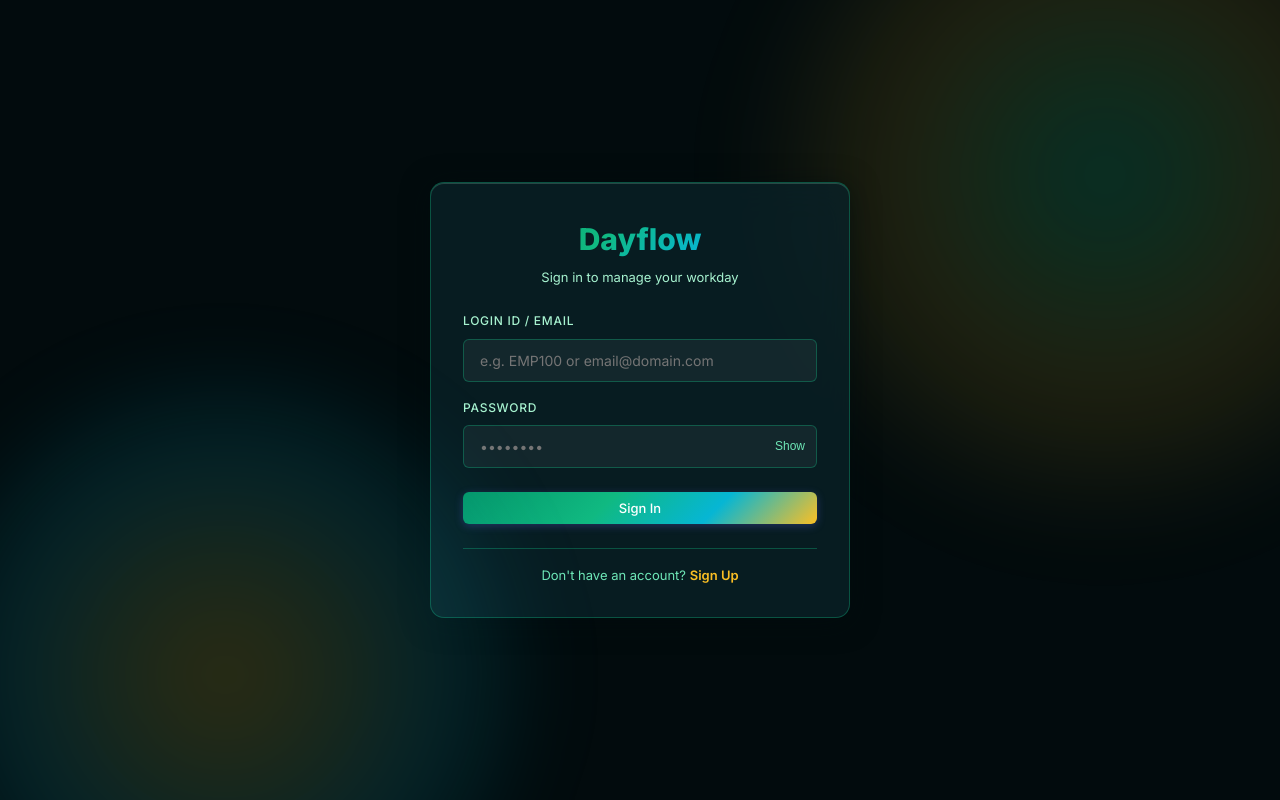
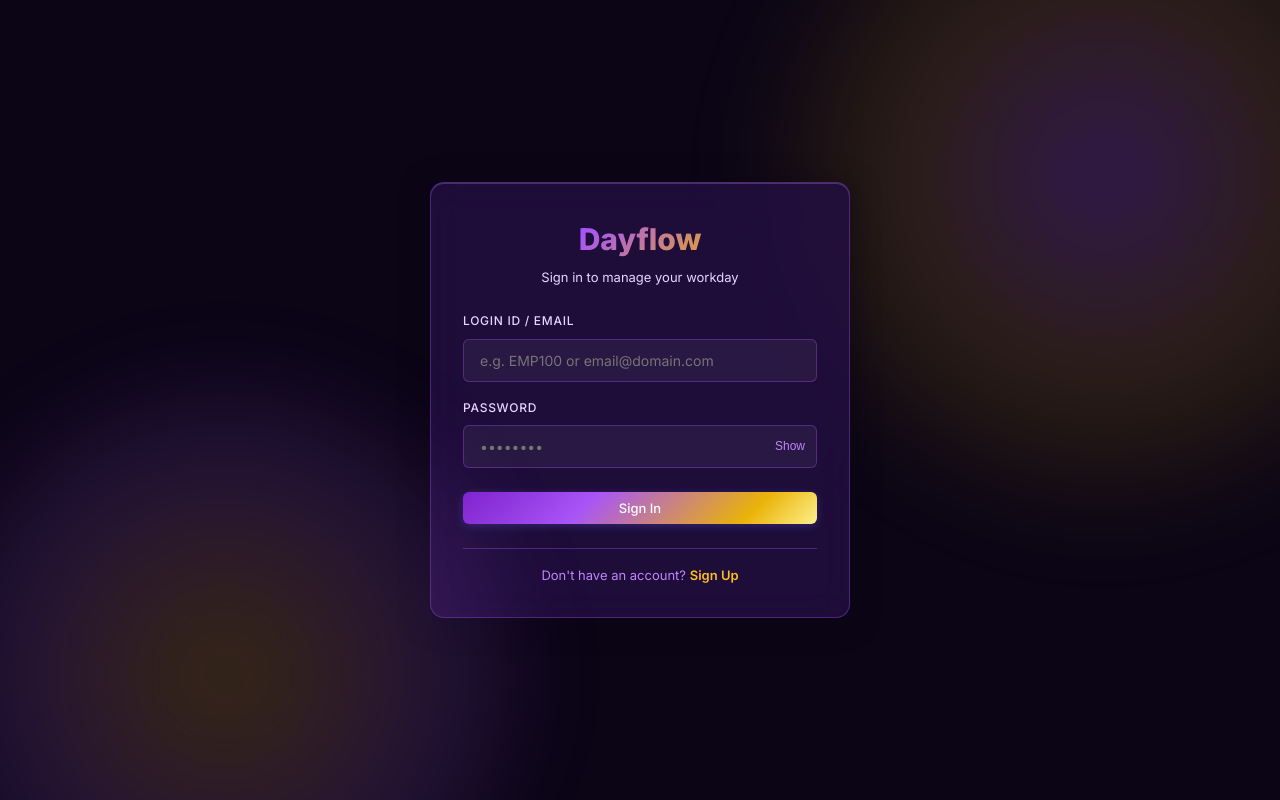
Before and after one commit to TechGajana/Dayflow, a Next.js app in the folder frontend/: page /login in a window 1280 px wide. Built offline with nearby package versions, Linux system fonts and the light colour scheme; no server answers.

Commit message:
style: Transform design system to Royal Imperial Velvet and Champagne Gold palette

```diff
--- a/frontend/src/app/globals.css
+++ b/frontend/src/app/globals.css
@@ -5,45 +5,45 @@
 
 @import url('https://fonts.googleapis.com/css2?family=Inter:wght@300;400;500;600;700;800&display=swap');
 
-/* ---- Design Tokens — Aurora Emerald & Liquid Gold System ---- */
+/* ---- Design Tokens — Royal Imperial Velvet & Champagne Gold System ---- */
 :root {
   /* Colors */
-  --bg-primary: #020b0d; /* Deep Oceanic Aurora Black */
-  --bg-secondary: #06161a; /* Dark Cyber Emerald Header */
-  --bg-tertiary: #0a2228; /* Satin Jade Container */
-  --bg-card: rgba(10, 34, 40, 0.78); /* Glass Satin Emerald with Aurora Glow */
-  --bg-card-hover: rgba(16, 52, 60, 0.88);
+  --bg-primary: #0b0516; /* Deep Imperial Midnight Velvet */
+  --bg-secondary: #170a2c; /* Rich Royal Amethyst Header */
+  --bg-tertiary: #240f44; /* Satin Imperial Purple Container */
+  --bg-card: rgba(36, 15, 68, 0.78); /* Glass Satin Velvet with Imperial Glow */
+  --bg-card-hover: rgba(54, 22, 102, 0.88);
   --bg-glass: rgba(255, 255, 255, 0.05);
   --bg-glass-hover: rgba(255, 255, 255, 0.09);
 
-  --border-primary: rgba(16, 185, 129, 0.35); /* Vivid Emerald Glow Outline */
-  --border-secondary: rgba(251, 191, 36, 0.35); /* Liquid Gold Glow Outline */
-  --border-accent: rgba(251, 191, 36, 0.65); /* Electric Gold Glow */
+  --border-primary: rgba(168, 85, 247, 0.35); /* Royal Violet Glow Outline */
+  --border-secondary: rgba(234, 179, 8, 0.35); /* Champagne Gold Outline */
+  --border-accent: rgba(234, 179, 8, 0.65); /* Electric Gold Glow */
 
-  --text-primary: #f0fdf4; /* Luminous Emerald White */
-  --text-secondary: #a7f3d0; /* Mint Pearl Silver */
-  --text-tertiary: #6ee7b7; /* Soft Jade Platinum */
-  --text-accent: #fbbf24; /* Liquid Neon Gold Highlight */
+  --text-primary: #faf5ff; /* Luminous Royal White */
+  --text-secondary: #e9d5ff; /* Soft Lavender Gold */
+  --text-tertiary: #c084fc; /* Amethyst Platinum */
+  --text-accent: #fbbf24; /* Champagne Imperial Gold Highlight */
   --text-link: #fef08a; /* Electric Gold Link */
 
-  --accent-primary: #10b981; /* Hero Accent: Vivid Emerald Green (#10B981) */
-  --accent-primary-hover: #059669;
-  --accent-gradient: linear-gradient(135deg, #059669 0%, #10b981 40%, #06b6d4 70%, #fbbf24 100%); /* Deep Emerald → Electric Cyan → Liquid Gold Shimmer */
-  --accent-gradient-soft: linear-gradient(135deg, rgba(16, 185, 129, 0.35) 0%, rgba(251, 191, 36, 0.25) 100%);
+  --accent-primary: #9333ea; /* Hero Accent: Royal Majesty Purple (#9333EA) */
+  --accent-primary-hover: #a855f7;
+  --accent-gradient: linear-gradient(135deg, #7e22ce 0%, #a855f7 35%, #eab308 80%, #fef08a 100%); /* Royal Velvet → Bright Majesty Amethyst → Champagne Gold */
+  --accent-gradient-soft: linear-gradient(135deg, rgba(168, 85, 247, 0.35) 0%, rgba(234, 179, 8, 0.25) 100%);
 
   --success: #34d399;
   --warning: #fbbf24;
   --danger: #f43f5e;
   --info: #38bdf8;
 
-  --avatar-gradient: linear-gradient(135deg, #059669 0%, #06b6d4 50%, #fbbf24 100%);
+  --avatar-gradient: linear-gradient(135deg, #7e22ce 0%, #a855f7 50%, #fbbf24 100%);
 
-  /* High Intensity Aurora Glows */
+  /* High Intensity Imperial Glows */
   --shadow-sm: 0 2px 4px rgba(0, 0, 0, 0.5);
-  --shadow-md: 0 4px 18px rgba(16, 185, 129, 0.35);
-  --shadow-lg: 0 8px 36px rgba(2, 11, 13, 0.9), 0 0 25px rgba(16, 185, 129, 0.4);
-  --shadow-glow: 0 0 35px rgba(16, 185, 129, 0.5), 0 0 20px rgba(251, 191, 36, 0.35); /* Dual Emerald & Liquid Gold Glow */
-  --shadow-card: 0 4px 28px rgba(2, 11, 13, 0.6), inset 0 1px 0 rgba(167, 243, 208, 0.2);
+  --shadow-md: 0 4px 18px rgba(168, 85, 247, 0.35);
+  --shadow-lg: 0 8px 36px rgba(11, 5, 22, 0.9), 0 0 25px rgba(168, 85, 247, 0.4);
+  --shadow-glow: 0 0 35px rgba(168, 85, 247, 0.5), 0 0 22px rgba(234, 179, 8, 0.35); /* Royal Violet & Champagne Gold Glow */
+  --shadow-card: 0 4px 28px rgba(11, 5, 22, 0.6), inset 0 1px 0 rgba(233, 213, 255, 0.2);
 
   /* Typography */
   --font-family: 'Inter', -apple-system, BlinkMacSystemFont, 'Segoe UI', sans-serif;
@@ -103,11 +103,11 @@ body {
   color: var(--text-primary);
   background-color: var(--bg-primary);
   background-image:
-    radial-gradient(rgba(167, 243, 208, 0.12) 1.5px, transparent 1.5px),
-    radial-gradient(circle at 10% 15%, rgba(16, 185, 129, 0.35) 0%, transparent 50%),
-    radial-gradient(circle at 90% 85%, rgba(251, 191, 36, 0.22) 0%, transparent 50%),
-    radial-gradient(circle at 50% 50%, rgba(6, 182, 212, 0.18) 0%, transparent 75%),
-    radial-gradient(circle at 80% 20%, rgba(124, 58, 237, 0.2) 0%, transparent 50%);
+    radial-gradient(rgba(233, 213, 255, 0.12) 1.5px, transparent 1.5px),
+    radial-gradient(circle at 10% 15%, rgba(168, 85, 247, 0.38) 0%, transparent 50%),
+    radial-gradient(circle at 90% 85%, rgba(234, 179, 8, 0.25) 0%, transparent 50%),
+    radial-gradient(circle at 50% 50%, rgba(16, 185, 129, 0.15) 0%, transparent 75%),
+    radial-gradient(circle at 80% 20%, rgba(236, 72, 153, 0.2) 0%, transparent 50%);
   background-size: 32px 32px, 100% 100%, 100% 100%, 100% 100%, 100% 100%;
   background-attachment: fixed;
   -webkit-font-smoothing: antialiased;
@@ -122,7 +122,7 @@ body::before {
   right: -200px;
   width: 750px;
   height: 750px;
-  background: radial-gradient(circle, rgba(16, 185, 129, 0.22) 0%, rgba(251, 191, 36, 0.12) 40%, transparent 70%);
+  background: radial-gradient(circle, rgba(168, 85, 247, 0.25) 0%, rgba(234, 179, 8, 0.14) 40%, transparent 70%);
   pointer-events: none;
   z-index: 0;
   filter: blur(40px);
@@ -135,7 +135,7 @@ body::after {
   left: -100px;
   width: 650px;
   height: 650px;
-  background: radial-gradient(circle, rgba(251, 191, 36, 0.18) 0%, rgba(6, 182, 212, 0.14) 50%, transparent 70%);
+  background: radial-gradient(circle, rgba(234, 179, 8, 0.2) 0%, rgba(168, 85, 247, 0.15) 50%, transparent 70%);
   pointer-events: none;
   z-index: 0;
   filter: blur(40px);
```
